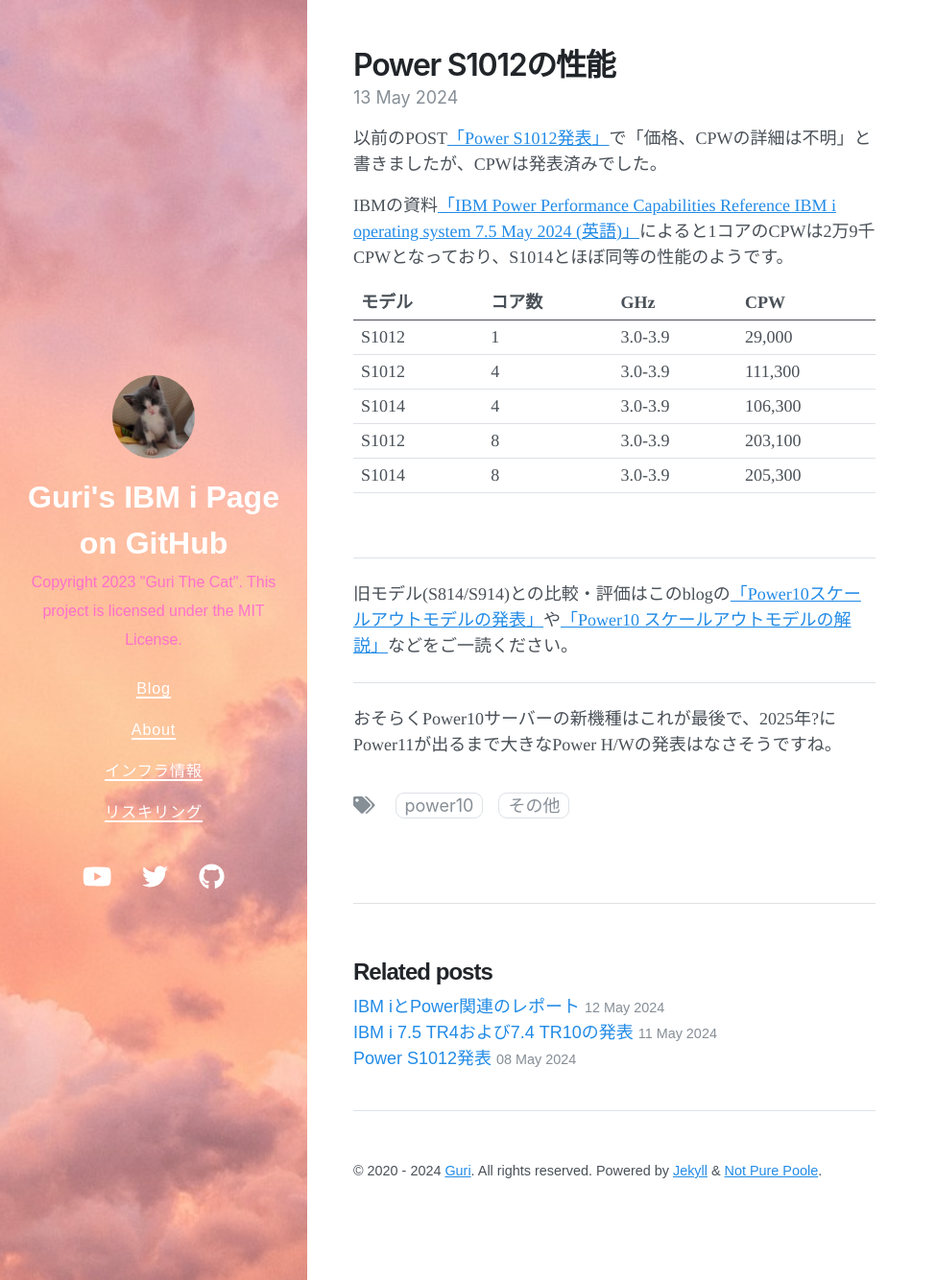
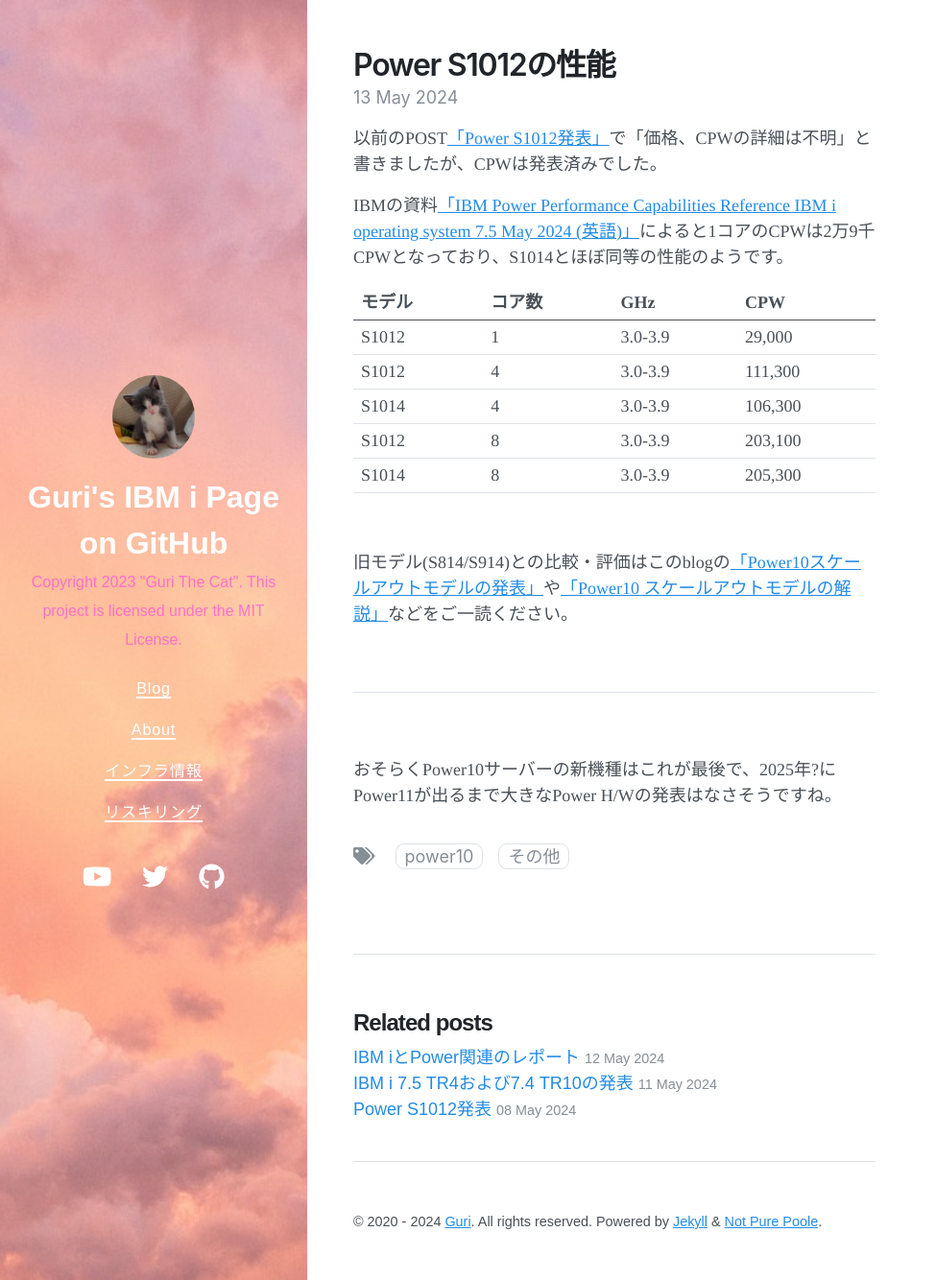
Before and after one commit to GuriCat/GuriPages, a Jekyll site: the page built from _posts/2024-05-13-Power_S1012の性能.markdown, in a window 1280 px wide and 1334 px high. Shown: the whole window at 96% size, without its empty margins (0-975 px from the left). Built offline with Jekyll 4.4.1, drawn with Linux system fonts in a browser that asks for light colours; nearby versions of some CDN libraries.

Commit message:
Update 2024-05-13-Power_S1012の性能.markdown

```diff
--- a/_posts/2024-05-13-Power_S1012の性能.markdown
+++ b/_posts/2024-05-13-Power_S1012の性能.markdown
@@ -17,12 +17,13 @@
 |S1014|8|3.0-3.9|205,300|
 
 <br>
-<hr>
+
 
 旧モデル(S814/S914)との比較・評価はこのblogの[「Power10スケールアウトモデルの発表」](/GuriPages/2022/07/14/Power10%E3%82%B9%E3%82%B1%E3%83%BC%E3%83%AB%E3%82%A2%E3%82%A6%E3%83%88%E3%83%A2%E3%83%87%E3%83%AB%E3%81%AE%E7%99%BA%E8%A1%A8/)や[「Power10 スケールアウトモデルの解説」](/GuriPages/2022/08/09/Power10-%E3%82%B9%E3%82%B1%E3%83%BC%E3%83%AB%E3%82%A2%E3%82%A6%E3%83%88%E3%83%A2%E3%83%87%E3%83%AB%E3%81%AE%E8%A7%A3%E8%AA%AC/)などをご一読ください。
 
+<br>
 <hr>
-<p> </p>
+<br>
 
 おそらくPower10サーバーの新機種はこれが最後で、2025年?にPower11が出るまで大きなPower H/Wの発表はなさそうですね。
 
```
